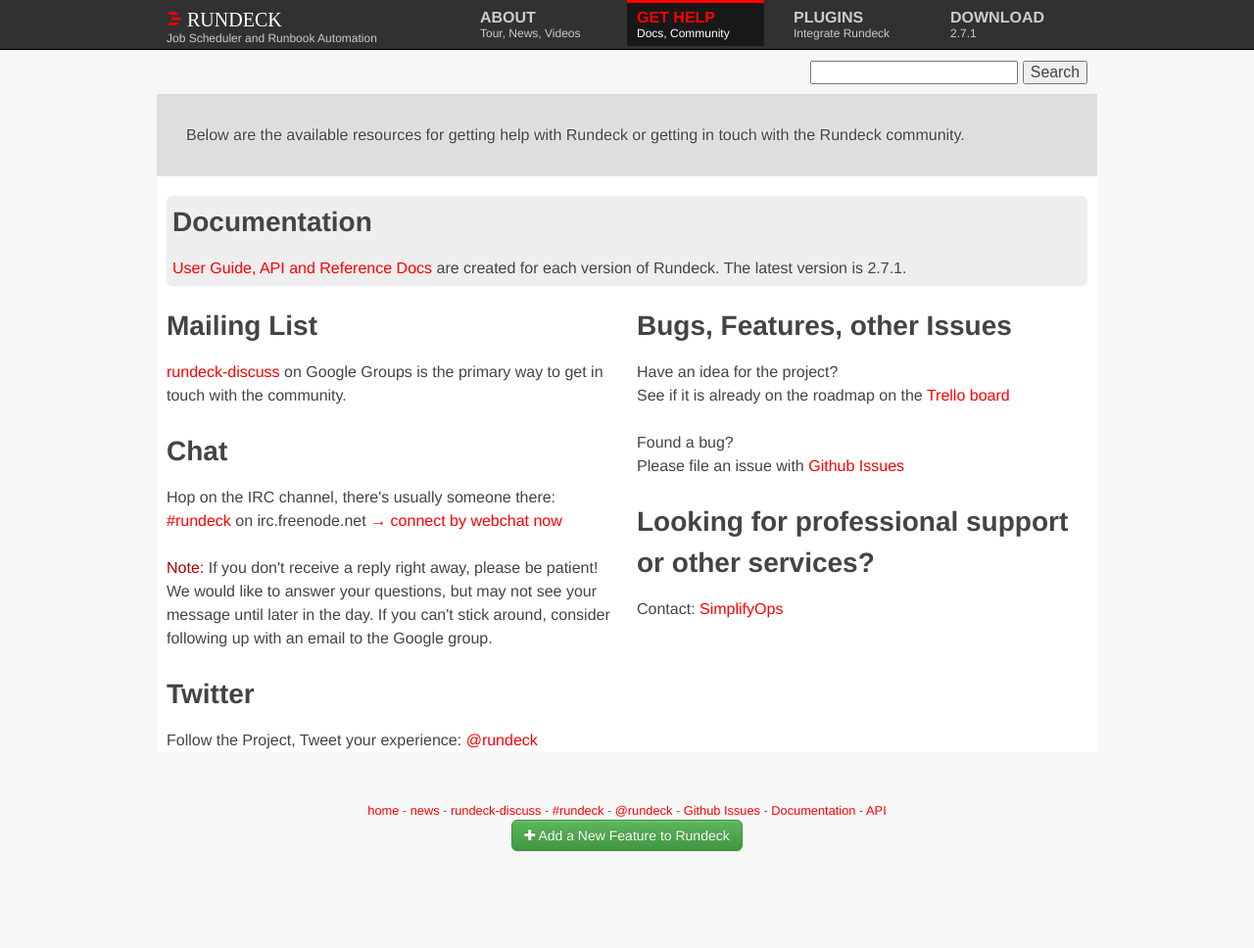
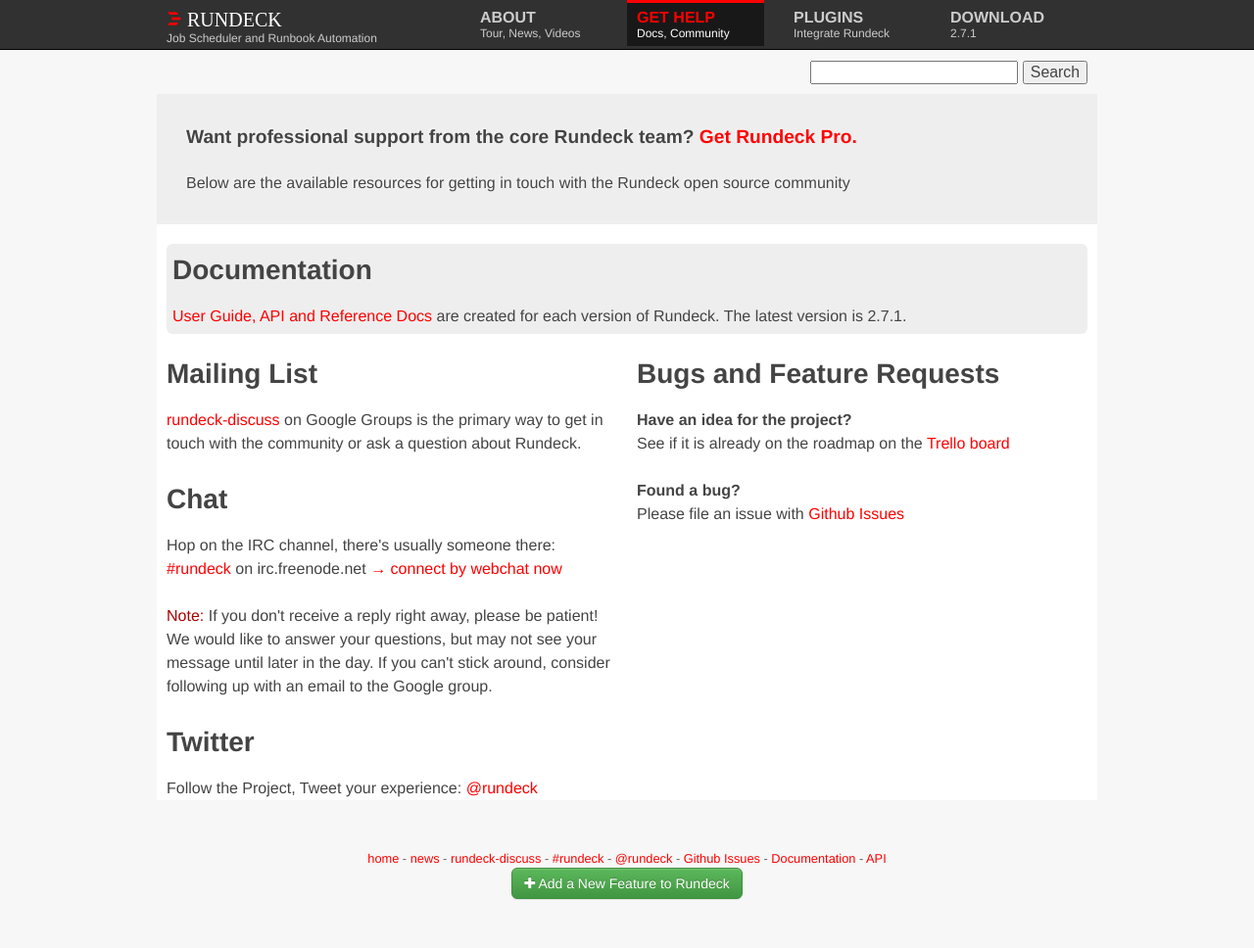
Before and after one commit to rundeck/rundeck-ghpages, a Jekyll site: the page built from help.html, in a window 1280 px wide. Shown: the whole page at 98% size. Built offline with Jekyll 4.4.1, drawn with Linux system fonts in a browser that asks for light colours; nearby versions of some CDN libraries; before the commit the page ends 919 px from its top, so only the background shows below that.

Commit message:
Content and style changes: Added more prominent links for Pro to main index page, help, and downloads. Added new graphics and css updates to main index page.

```diff
--- a/_includes/rundeckdescription-lower.html
+++ b/_includes/rundeckdescription-lower.html
@@ -5,7 +5,7 @@
 </div>
 <div class="grid_1">
 <span class="icon-stack" style="font-size: 35px;">
-            <i class="icon-circle icon-stack-base" style="color:red"></i>
+            <i class="icon-circle icon-stack-base" style="color: #005C8E"></i>
             <i class="icon-notanicon" style="color:white; font-size: 120%">1</i>
 </span>
 </div>
@@ -18,7 +18,7 @@
 
 <div class="grid_1">
 <span class="icon-stack" style="font-size: 35px;">
-            <i class="icon-circle icon-stack-base" style="color:red"></i>
+            <i class="icon-circle icon-stack-base" style="color: #005C8E"></i>
             <i class="icon-notanicon" style="color:white; font-size: 120%">2</i>
 </span>
 </div>
@@ -31,7 +31,7 @@
 
 <div class="grid_1">
 <span class="icon-stack" style="font-size: 35px;">
-            <i class="icon-circle icon-stack-base" style="color:red"></i>
+            <i class="icon-circle icon-stack-base" style="color: #005C8E"></i>
             <i class="icon-notanicon" style="color:white; font-size: 120%">3</i>
 </span>
 </div>
--- a/css/style.css
+++ b/css/style.css
@@ -189,7 +189,7 @@
 }
 
 .introduction {
-  background-color: #dedede;
+  background-color: #eee;
          text-shadow: -1px -1px 2px rgba(255,255,255,0.8);
          padding: 10px 0;
 }
@@ -200,7 +200,7 @@
 
 
 .background-gray {
-  background-color: #dedede;
+  background-color: #eee;
   }
 
 section {
@@ -444,7 +444,7 @@
 /**  Large Button **/
 
 a.button-large{
-       padding: 10px;
+       padding: 8px;
        margin: 10px;
        width: 200px;
        margin: 0px auto;
@@ -455,7 +455,7 @@
        text-shadow: none;
        border: 1px;
        border-radius: 30px;
-       background: red;
+       background: #005C8E;
        text-decoration:none;
        color: white;
 
@@ -464,9 +464,16 @@
    -webkit-box-shadow: none;
    box-shadow: none;
 }
+
+a.button-large:hover{
+   background: #12355B;
+}
+
+/**
 a.button-large:hover{
    background: rgb(201, 34, 34);
 }
+**/
 
 figure{
 	background: #fff;
--- a/downloads.html
+++ b/downloads.html
@@ -9,7 +9,8 @@
 
     <article class="container_12 introduction">
       <div class="grid_12">
-        <p>Download and install Rundeck using one of the easy options below:</p>
+        <p style="font-size: 120%; font-weight: bold">Looking for enterprise features and professional support? <a href="http://www.simplifyops.com">Try Rundeck Pro.</a><p>
+        <p style="font-size: 120%;">Looking for the open source community version? Choose an install option below.</p>
       </div>
       <div class="clear"></div>
     </article>
@@ -139,9 +140,6 @@
                            Check out the <a href="/docs/manual/getting-started.html">Getting Started</a> section of the Rundeck Guide.
                            </p>
 
-                   <h2>Looking for RUNDECK PRO, professional support, or services?</h2>
-                   <p>Please visit: <a href="http://simplifyops.com">SimplifyOps.com</a>.</p>
-
           </div>
               <div class="clear"></div>
 
--- a/help.html
+++ b/help.html
@@ -9,9 +9,8 @@
 
 	    <article class="container_12 introduction">
         <div class="grid_12">
-        <p>
-        Below are the available resources for getting help with Rundeck or getting in touch with the Rundeck community.
-        </p>
+        <p style="font-size: 120%; font-weight: bold;">Want professional support from the core Rundeck team? <a href="http://www.simplifyops.com">Get Rundeck Pro.</a><p>
+        	<p>Below are the available resources for getting in touch with the Rundeck open source community</p>
         </div>
 
         <div class="clear"></div>
@@ -32,7 +31,7 @@
 				<div>
 				    <p>
 				    <a href="http://groups.google.com/group/rundeck-discuss">rundeck-discuss</a>
-					    on Google Groups is the primary way to get in touch with the community.
+					    on Google Groups is the primary way to get in touch with the community or ask a question about Rundeck.
         			</p>
 				</div>
 
@@ -63,22 +62,17 @@
 
 			<div class="grid_6">
 
-				<h2>Bugs, Features, other Issues</h2>
+				<h2>Bugs and Feature Requests</h2>
 				<div>
-                  <p>Have an idea for the project?</p>
+                  <p style="font-weight: bold;">Have an idea for the project?</p>
                   <p>See if it is already on the roadmap on the <a href="https://trello.com/board/rundeck-development/518942f94e39d7a36901490b">Trello board</a></p>
 				<br/>
-				<p>Found a bug?</p>
+				<p style="font-weight: bold;">Found a bug?</p>
 				<p>Please file an issue with <a href="https://github.com/rundeck/rundeck/issues">Github Issues</a></p>
 				</div>
 
 			</div>
 
-            <div class="grid_6">
-            	<br/>
-              <h2>Looking for professional support or other services?</h2>
-              <p>Contact: <a href="http://simplifyops.com">SimplifyOps</a></p>
-            </div>
 			<div class="clear"></div>
 		</article>
 
--- a/index.html
+++ b/index.html
@@ -10,6 +10,7 @@
 {%include rundeckdescription.html %}
 
 </section>
+
 
 <section>
     <article class="container_12">
```
Also changed, not shown: _includes/rundeckdescription.html (+17 -8 lines), images/rundeck-screen-400w.png (added).
